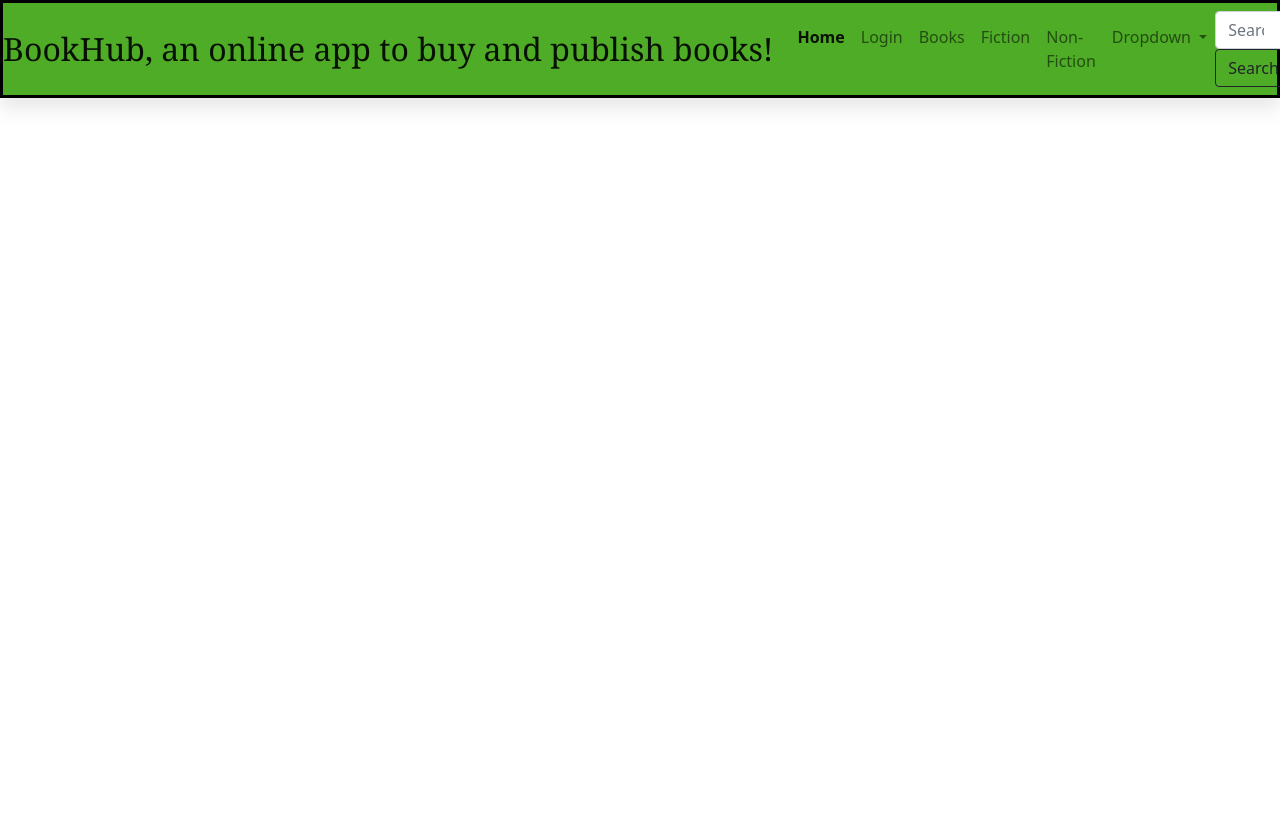
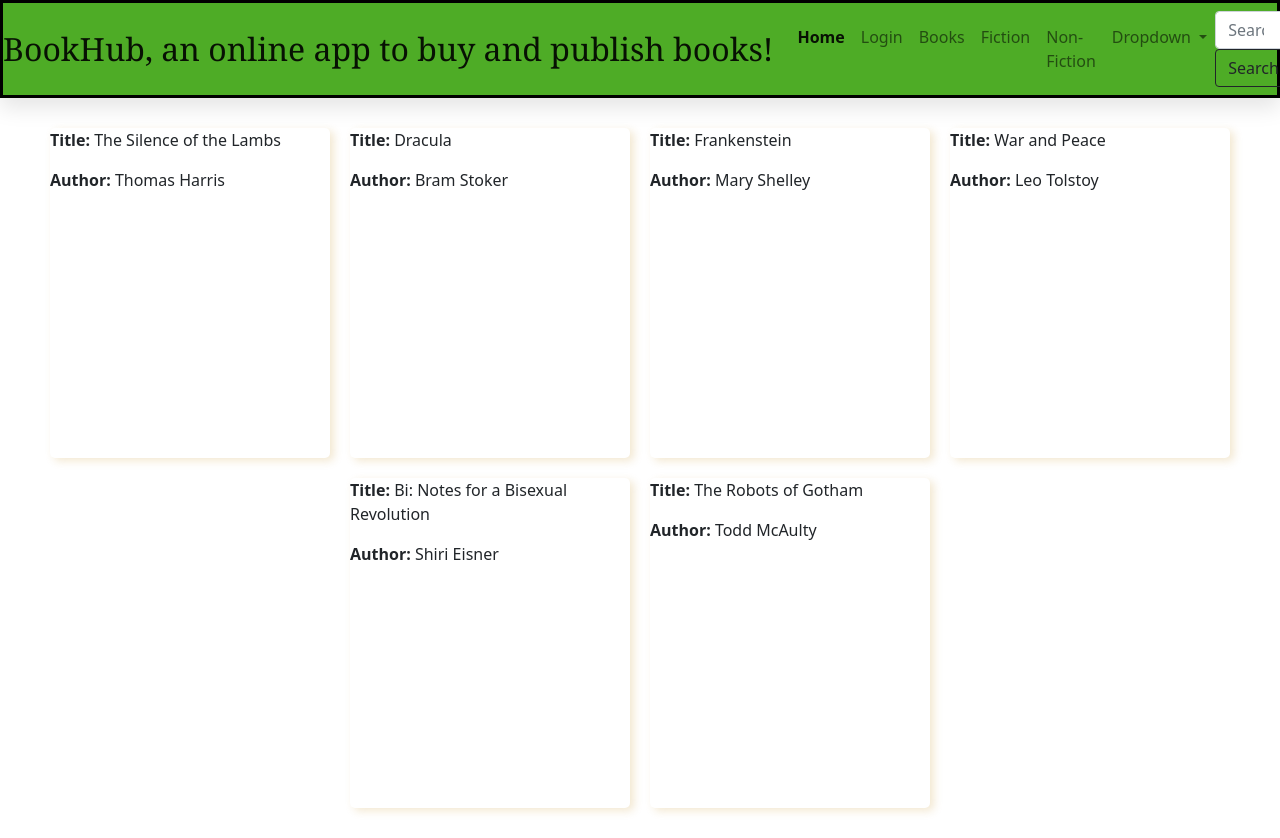
Before and after one commit to T-Henderson/fullStackProjects, an Angular app in the folder bookhub/: page /books in a window 1280 px wide. Before the commit the page ends 800 px from the top, so only its background shows below. Built offline with nearby package versions, Linux system fonts and the light colour scheme.

Commit message:
Populated books and added CSS styling
Populated basic book array in html. Created styling to separate books

```diff
--- a/bookhub/src/app/components/books/books.component.css
+++ b/bookhub/src/app/components/books/books.component.css
@@ -0,0 +1,19 @@
+.books {
+    display: flex;
+    flex-wrap: wrap;
+    justify-content: center;
+    max-width: 1200px;
+    margin: 20px auto;
+}
+
+.book{
+    width: 280px;
+    margin: 10px;
+    height: 330px;
+    overflow: hidden;
+    border-radius: 5px;
+    /*background-color: #202020;*/
+    box-shadow: 4px 3px 8px 0px rgb(200 152 44 / 22%);
+    transition-duration: 0.3s;
+    cursor: pointer;
+}
--- a/bookhub/src/app/components/books/books.component.html
+++ b/bookhub/src/app/components/books/books.component.html
@@ -1,3 +1,7 @@
-<div *ngFor="let book of books">
-
+<div class="books">
+    <div class="book" *ngFor="let book of books">
+        <p><b>Title: </b>{{book.bookTitle}}</p><!--make two-way data binding at some point
+            would allow the specific book clicked on to see all details of it-->
+        <p><b>Author: </b>{{book.bookAuthor}}</p><!--same for this-->
+    </div>
 </div>
```
